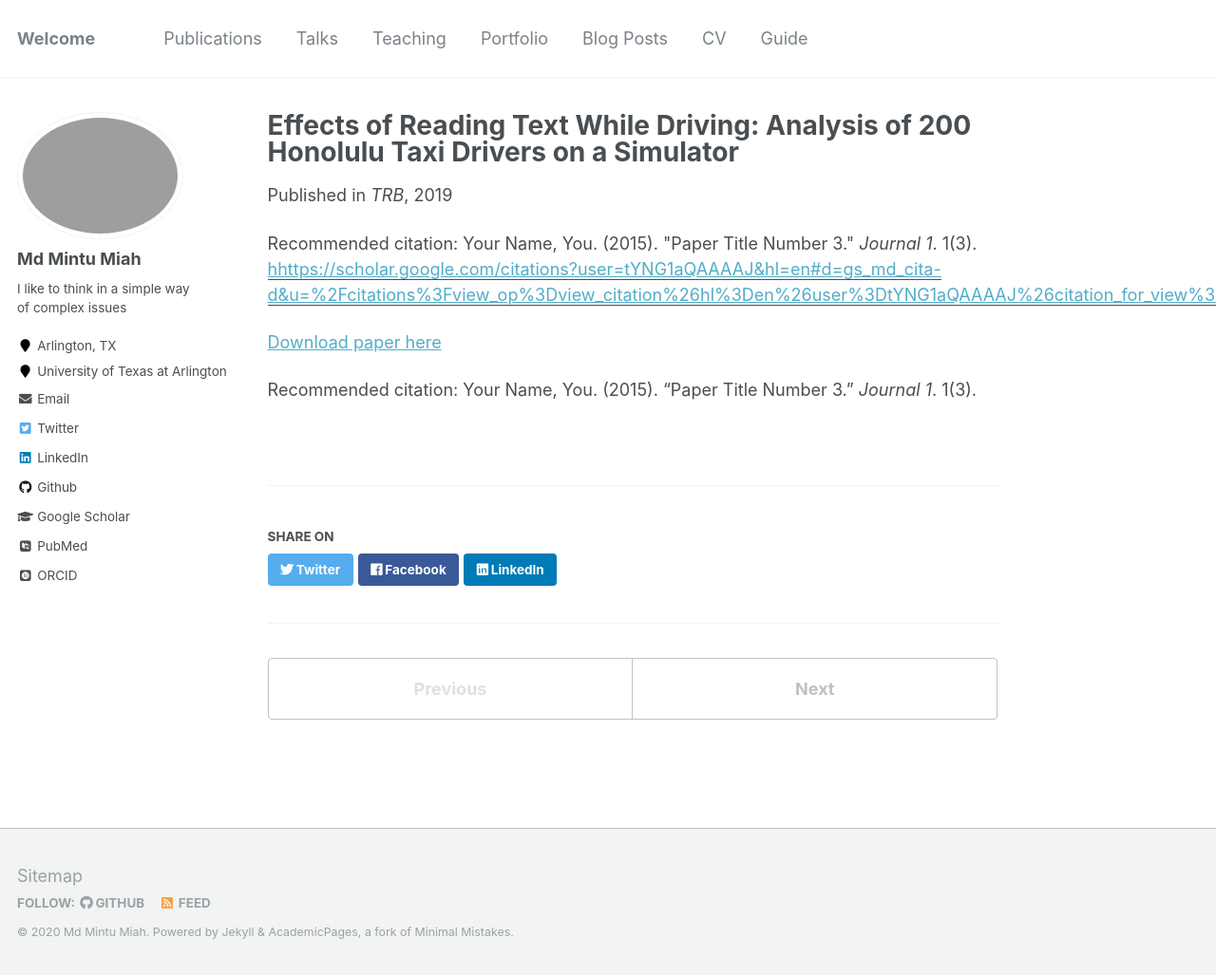
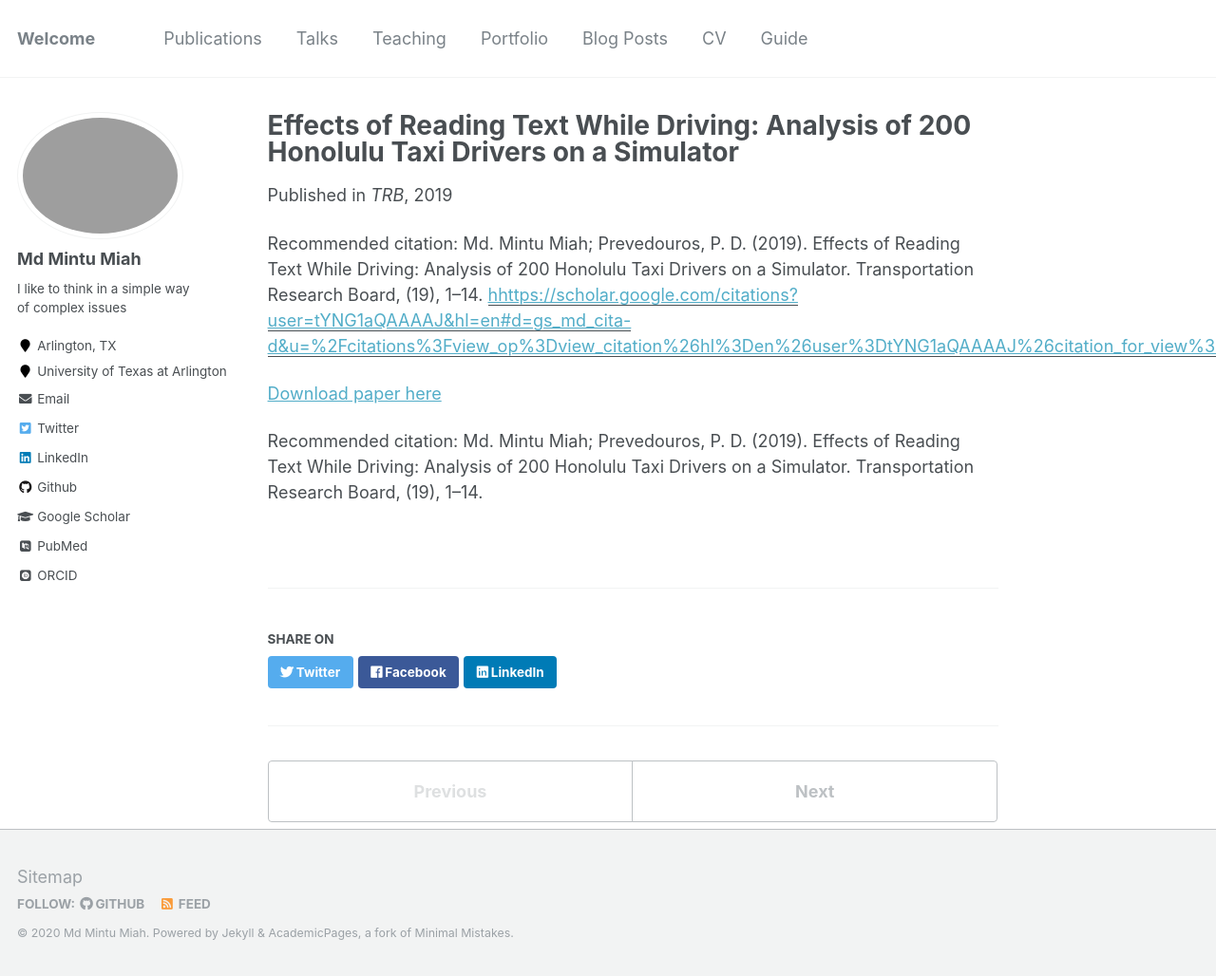
Before and after one commit to mintu07ruet/mintu07ruet.github.io, a Jekyll site: the page built from _publications/2015-10-01-paper-title-number-3.md, in a window 1280 px wide and 1028 px high. Shown: the whole window at 95% size. Built offline with Jekyll 4.4.1, drawn with Linux system fonts in a browser that asks for light colours; some web fonts are replaced.

Commit message:
Update 2015-10-01-paper-title-number-3.md

```diff
--- a/_publications/2015-10-01-paper-title-number-3.md
+++ b/_publications/2015-10-01-paper-title-number-3.md
@@ -6,10 +6,10 @@
 date: 2019-01-10
 venue: 'TRB'
 paperurl: 'hhttps://scholar.google.com/citations?user=tYNG1aQAAAAJ&hl=en#d=gs_md_cita-d&u=%2Fcitations%3Fview_op%3Dview_citation%26hl%3Den%26user%3DtYNG1aQAAAAJ%26citation_for_view%3DtYNG1aQAAAAJ%3AYOwf2qJgpHMC%26tzom%3D360'
-citation: 'Your Name, You. (2015). &quot;Paper Title Number 3.&quot; <i>Journal 1</i>. 1(3).'
+citation: 'Md. Mintu Miah; Prevedouros, P. D. (2019). Effects of Reading Text While Driving: Analysis of 200 Honolulu Taxi Drivers on a Simulator. Transportation Research Board, (19), 1–14.'
 ---
 
 
 [Download paper here](https://scholar.google.com/citations?user=tYNG1aQAAAAJ&hl=en#d=gs_md_cita-d&u=%2Fcitations%3Fview_op%3Dview_citation%26hl%3Den%26user%3DtYNG1aQAAAAJ%26citation_for_view%3DtYNG1aQAAAAJ%3AYOwf2qJgpHMC%26tzom%3D360)
 
-Recommended citation: Your Name, You. (2015). "Paper Title Number 3." <i>Journal 1</i>. 1(3).
+Recommended citation: Md. Mintu Miah; Prevedouros, P. D. (2019). Effects of Reading Text While Driving: Analysis of 200 Honolulu Taxi Drivers on a Simulator. Transportation Research Board, (19), 1–14.
```
